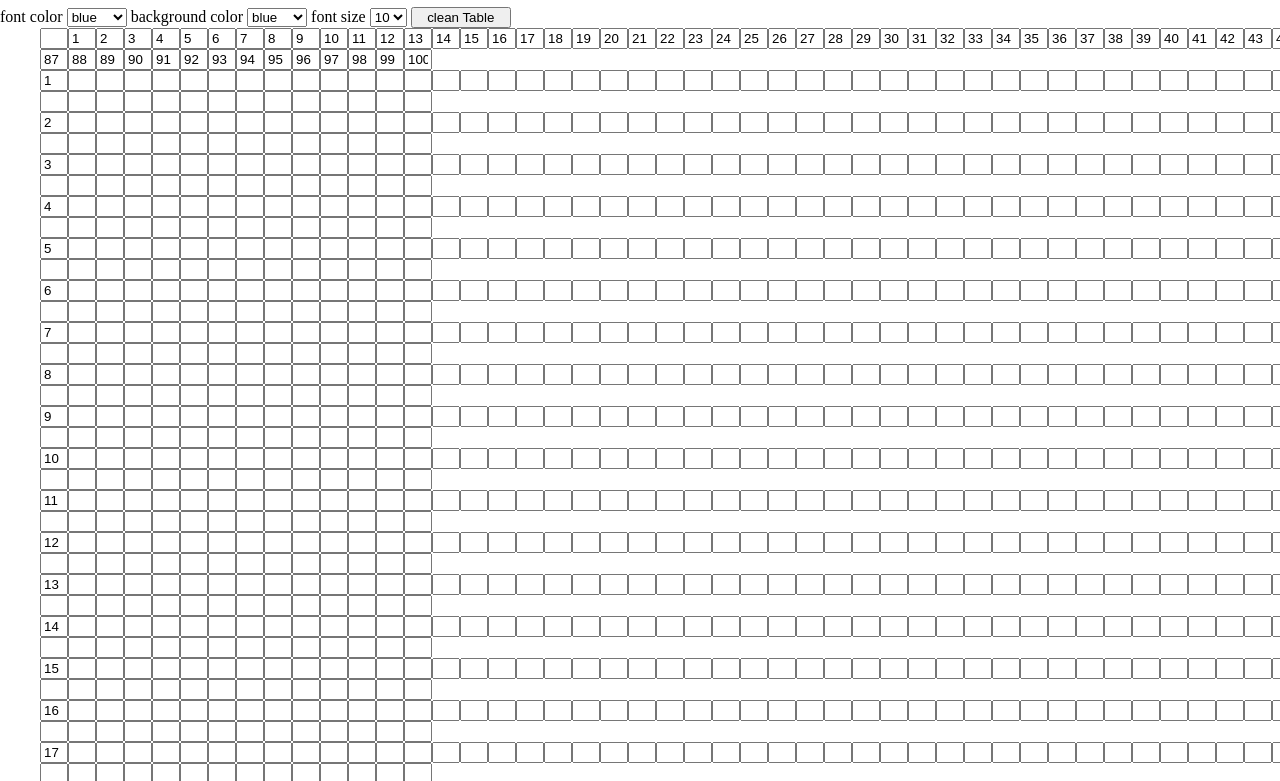
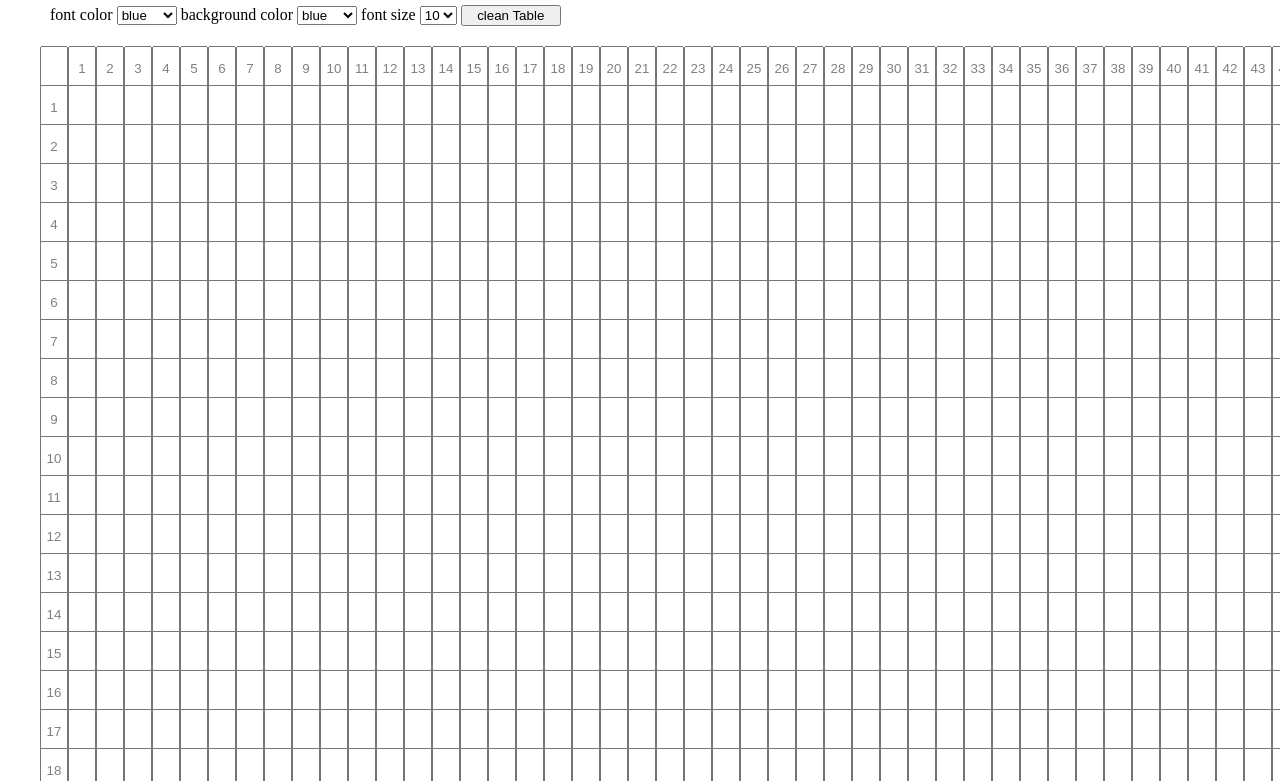
Before and after one commit to marina8915/table, a plain HTML site: page index.html in a window 1280 px wide. Shown: the part 73-854 px from the top of the page. Drawn offline with Linux system fonts and the light colour scheme.

Commit message:
fix style

```diff
--- a/index.js
+++ b/index.js
@@ -1,5 +1,4 @@
 var n = 0
-var idCol = document.getElementById('col' + i)
 for (var i = 100; i > -1; i--) {
     var col = document.createElement('ul')
     col.id = 'col' + i
@@ -19,7 +18,7 @@ for (var i = 100; i > -1; i--) {
             el.className = 'data'
             el.id = n
             var elStyle = 'style' + n
-            el.value =localStorage.getItem(n)
+            el.value = localStorage.getItem(n)
             el.style = localStorage.getItem(elStyle)
             el.setAttribute('onfocus', 'changes(' + n + ')')
             document.getElementById('col' + i).insertBefore(el, document.getElementById('col' + i).childNodes[0])
@@ -62,10 +61,6 @@ for (var i = 100; i > -1; i--) {
     elem.onclick = elem.onblur = elem.onmouseleave = function () {
         localStorage.setItem(n, elem.value)
     }
-
-        elem.onkeypress = elem.onkeydown = function () {
-            this.size = ( this.value.length > 2 ) ? this.value.length : 2
-        }
 }
 
 function clearStorage() {
--- a/style.css
+++ b/style.css
@@ -3,18 +3,32 @@ body {
     margin: auto;
 }
 
-ul{
+h1,
+#changes {
+    margin-left: 50px;
+    margin-bottom: 20px;
+}
+
+ul {
     margin: 0;
+    height: 39px;
 }
 
 ul#data {
-    padding: 0!important;
+    padding: 0 !important;
 }
 
-input{
+input {
     width: 20px;
+    height: 39px;
+    text-align: center;
 }
 
-#clean{
+input[readonly="true"] {
+    color: gray;
+}
+
+#clean {
     width: 100px;
+    height: auto;
 }
```
Lines whose indentation alone changed are shown as unchanged.
